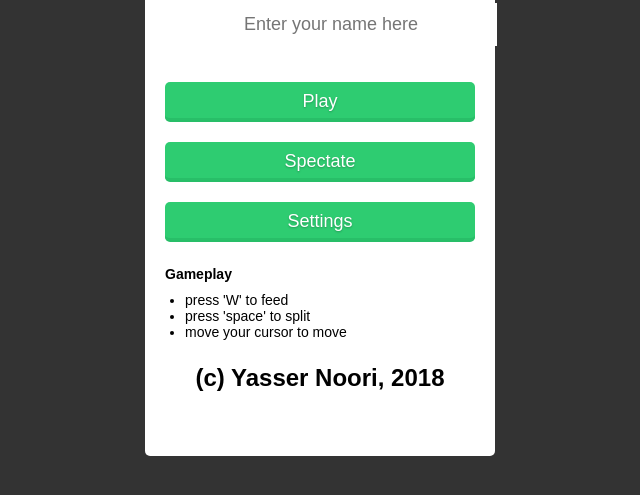
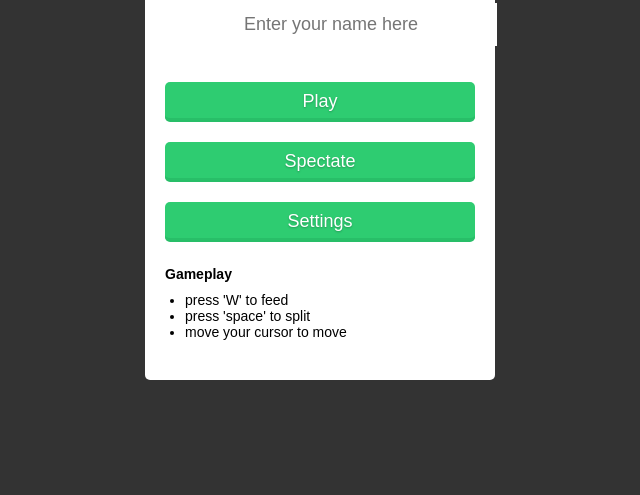
Before and after one commit to garbage-audit/agarIO, a website built with webpack: page src/client/index.html in a window 1280 px wide. Shown: the part 193-688 px from the top of the page, without its empty margins (320-960 px from the left). Built offline with nearby package versions, Linux system fonts and the light colour scheme.

Commit message:
Update index.html

```diff
--- a/src/client/index.html
+++ b/src/client/index.html
@@ -59,7 +59,6 @@
                     <li>press 'W' to feed</li>
                     <li>press 'space' to split</li>
                     <li>move your cursor to move</li>
-                    <p>(c) Yasser Noori, 2018</p>
 
                 </ul>
             </div>
```
